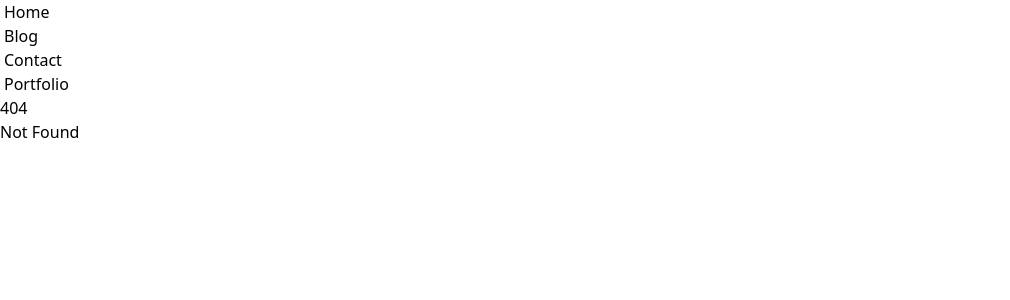
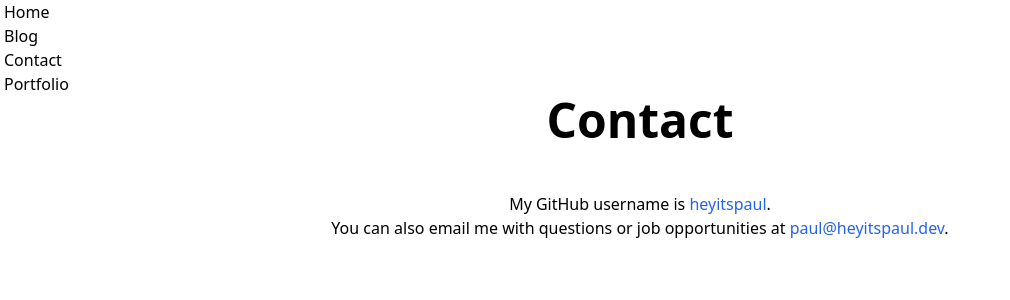
Before and after one commit to heyitspaul/heyitspaul.dev, a SvelteKit app: page /contact in a window 1280 px wide. Before the commit this address had no page. Shown: the top 300 px of the page, without its empty margins (0-1010 px from the left). Built offline with nearby package versions, Linux system fonts and the light colour scheme.

Commit message:
create contact page

```diff
--- /dev/null
+++ b/src/routes/contact/+page.svelte
@@ -0,0 +1,18 @@
+<div class="text-center">
+    <h1 class="font-semibold text-5xl">Contact</h1>
+    <div class="spacer"></div>
+    <p>
+        My GitHub username is <a
+            href="https://github.com/heyitspaul"
+            class="text-blue-600 hover:underline"
+            target="_blank">heyitspaul</a
+        >.
+    </p>
+    <p>
+        You can also email me with questions or job opportunities at <a
+            href="mailto:paul@heyitspaul.dev"
+            class="text-blue-600 hover:underline"
+            target="_blank">paul@heyitspaul.dev</a
+        >.
+    </p>
+</div>
```
